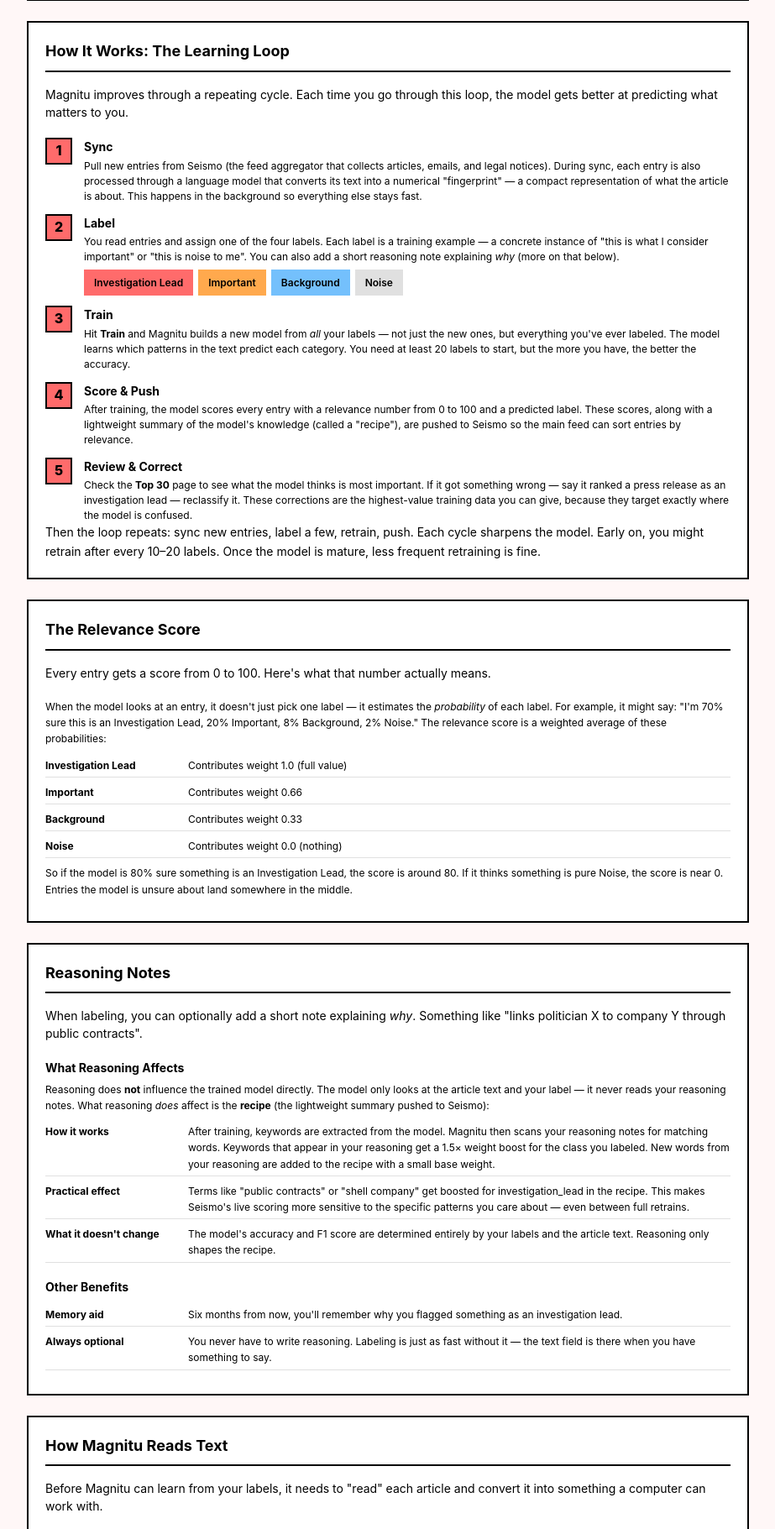
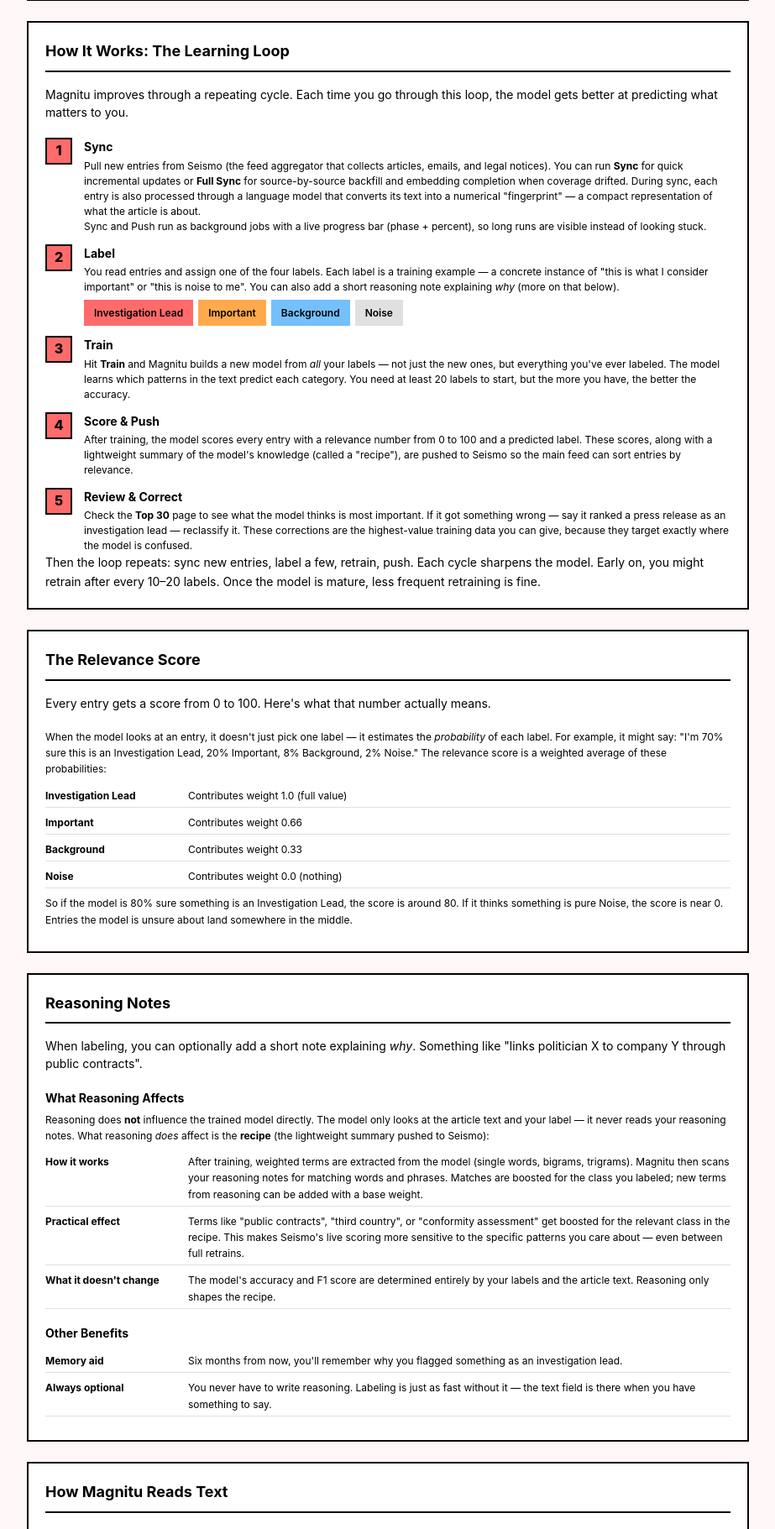
Before and after one commit to hektopascal2026/magnitu, a FastAPI app: page /about in a window 1280 px wide. Shown: the part 665-2486 px from the top of the page at 84% size, without its empty margins (178-1101 px from the left). Run offline with FastAPI, Linux system fonts and the light colour scheme; data that the repository does not hold is empty.

Commit message:
Document current workflow updates and harden full sync progress.
Add README/about guidance for full sync, background progress, and phrase-aware recipe behavior, and prevent full sync from appearing stuck by separating pull and embedding phases with stall detection.

Made-with: Cursor

```diff
--- a/main.py
+++ b/main.py
@@ -126,21 +126,41 @@ def _sync_pull_impl(full: bool, progress_cb=None) -> dict:
             limit = max(1000, expected + 250)
             if progress_cb:
                 progress_cb(10 + idx * 20, "Pulling {} entries...".format(entry_type))
-            fetched = sync.pull_entries(entry_type=entry_type, limit=limit)
+            # In full mode, pull all entry types first. Embeddings are handled in
+            # explicit rounds below so progress can be reported consistently.
+            fetched = sync.pull_entries(
+                entry_type=entry_type,
+                limit=limit,
+                compute_embeddings=False,
+            )
             entries_by_type[entry_type] = fetched
             count += fetched
 
         if get_config().get("model_architecture") == "transformer":
             # Keep running embedding pass until no missing entries remain.
+            prev_missing = None
+            stalled_rounds = 0
             while db.get_entries_without_embeddings(limit=1):
+                missing_now = len(db.get_entries_without_embeddings(limit=5000))
                 if progress_cb:
-                    missing_now = len(db.get_entries_without_embeddings(limit=5000))
                     progress_cb(
                         min(90, 70 + embedding_rounds * 4),
                         "Computing embeddings ({} missing)...".format(missing_now)
                     )
                 sync._compute_pending_embeddings()
                 embedding_rounds += 1
+                missing_after = len(db.get_entries_without_embeddings(limit=5000))
+                if prev_missing is not None and missing_after >= prev_missing:
+                    stalled_rounds += 1
+                else:
+                    stalled_rounds = 0
+                prev_missing = missing_after
+                if stalled_rounds >= 2:
+                    logger.warning(
+                        "Full sync embedding rounds stalled at %d missing entries; stopping early.",
+                        missing_after,
+                    )
+                    break
                 if embedding_rounds >= 25:
                     break
     else:
--- a/templates/about.html
+++ b/templates/about.html
@@ -47,7 +47,8 @@
             <div class="about-step-number">1</div>
             <div class="about-step-body">
                 <h3>Sync</h3>
-                <p>Pull new entries from Seismo (the feed aggregator that collects articles, emails, and legal notices). {% if architecture == 'transformer' %}During sync, each entry is also processed through a language model that converts its text into a numerical "fingerprint" — a compact representation of what the article is about. This happens in the background so everything else stays fast.{% else %}New entries land in your local queue, ready for you to review.{% endif %}</p>
+                <p>Pull new entries from Seismo (the feed aggregator that collects articles, emails, and legal notices). You can run <strong>Sync</strong> for quick incremental updates or <strong>Full Sync</strong> for source-by-source backfill and embedding completion when coverage drifted. {% if architecture == 'transformer' %}During sync, each entry is also processed through a language model that converts its text into a numerical "fingerprint" — a compact representation of what the article is about.{% else %}New entries land in your local queue, ready for you to review.{% endif %}</p>
+                <p>Sync and Push run as background jobs with a live progress bar (phase + percent), so long runs are visible instead of looking stuck.</p>
             </div>
         </div>
         <div class="about-step">
@@ -129,11 +130,11 @@
         <div class="about-detail-grid">
             <div class="about-detail">
                 <span class="about-detail-label">How it works</span>
-                <span class="about-detail-value">After training, keywords are extracted from the model. Magnitu then scans your reasoning notes for matching words. Keywords that appear in your reasoning get a 1.5&times; weight boost for the class you labeled. New words from your reasoning are added to the recipe with a small base weight.</span>
+                <span class="about-detail-value">After training, weighted terms are extracted from the model (single words, bigrams, trigrams). Magnitu then scans your reasoning notes for matching words and phrases. Matches are boosted for the class you labeled; new terms from reasoning can be added with a base weight.</span>
             </div>
             <div class="about-detail">
                 <span class="about-detail-label">Practical effect</span>
-                <span class="about-detail-value">Terms like "public contracts" or "shell company" get boosted for investigation_lead in the recipe. This makes Seismo's live scoring more sensitive to the specific patterns you care about — even between full retrains.</span>
+                <span class="about-detail-value">Terms like "public contracts", "third country", or "conformity assessment" get boosted for the relevant class in the recipe. This makes Seismo's live scoring more sensitive to the specific patterns you care about — even between full retrains.</span>
             </div>
             <div class="about-detail">
                 <span class="about-detail-label">What it doesn't change</span>
@@ -206,7 +207,7 @@
     <div class="about-section">
         <h3>Training: From Understanding to Judgment</h3>
         <p>Every time you hit Train, Magnitu builds a brand-new classifier from scratch using all your labels. Nothing is carried over from the previous version — the model is rebuilt from the ground up so it always reflects your latest judgments.</p>
-        <p>The classifier itself is a Logistic Regression — a well-understood statistical method that learns to draw boundaries between the four label categories. It's fast to train (seconds, not hours) and works well even with a few hundred labels.</p>
+        <p>{% if architecture == 'transformer' %}The classifier head is an MLP (multi-layer perceptron) trained on cached transformer embeddings. For Seismo recipe export, Magnitu also trains a lighter TF-IDF student to distill the transformer's decisions into weighted text features.{% else %}The classifier is Logistic Regression trained on TF-IDF text features and source features.{% endif %}</p>
     </div>
 </div>
 
@@ -216,8 +217,9 @@
     <p class="section-desc">Magnitu's model runs on your machine in Python. But Seismo (the feed aggregator where you actually read entries) runs PHP on a web server. It can't run the model directly. This is where the recipe comes in.</p>
 
     <div class="about-section">
-        <p>After training, Magnitu translates the model's knowledge into a lightweight <strong>recipe</strong> — a list of keywords with weights for each class. For example, the word "investigation" might have a high weight for the investigation_lead class, while "press release" has a high weight for noise.</p>
+        <p>After training, Magnitu translates the model's knowledge into a lightweight <strong>recipe</strong> — a list of weighted text features for each class (single words plus phrase patterns). For example, "investigation" might push toward investigation_lead, while procedural phrases can push toward noise.</p>
         <p>This recipe is pushed to Seismo in JSON format. Seismo's PHP engine then uses it to score new entries in real time — matching words from each article against the recipe's keywords and computing a score. It's a simplified approximation of the full model, but it runs in milliseconds without needing Python.</p>
+        <p>The exported recipe now keeps both strong <strong>positive</strong> and strong <strong>negative</strong> signals per class. This acts as both accelerator and brake in Seismo scoring, reducing common false positives.</p>
 
         {% if architecture == 'transformer' %}
         <div class="about-section">
@@ -359,8 +361,8 @@
     </div>
 
     <div class="about-section">
-        <h3>Focused Labeling in Magnitu Mini</h3>
-        <p>Magnitu Mini has a <strong>source filter</strong> (All / Legislation / News) in the top bar. Switch to "Legislation" to label only Lex items. This lets you efficiently build up the training data the model needs — without wading through RSS articles in between.</p>
+        <h3>Focused Labeling for Legislation</h3>
+        <p>Magnitu Mini and the main Label page both have a <strong>source filter</strong> (All / Legislation / News). Switch to "Legislation" to label only Lex items. This lets you efficiently build up the training data the model needs — without wading through RSS articles in between.</p>
         <p>A target of 50–100 labeled legislation items (with reasoning notes on the important ones) is enough for the model to start distinguishing Swiss-relevant legislation from EU-internal housekeeping. The existing four labels map directly:</p>
         <div class="about-detail-grid">
             <div class="about-detail">
@@ -380,6 +382,11 @@
                 <span class="about-detail-value">EU-internal procedure, unrelated sector, or administrative routine with no Swiss angle.</span>
             </div>
         </div>
+    </div>
+
+    <div class="about-section">
+        <h3>Dashboard Phrase Signals</h3>
+        <p>The Dashboard now shows a <strong>Learned Legal Patterns</strong> panel with positive Swiss-impact signals and procedural/noise signals from the active recipe. Use it as a quick sanity check after training and push: if the patterns look off, label a few counterexamples and retrain.</p>
     </div>
 </div>
 
@@ -650,7 +657,7 @@
             <strong>Check the Dashboard.</strong> Watch accuracy and F1 score climb across model versions. If a class has very few labels, focus your next session on it.
         </div>
         <div class="about-tip">
-            <strong>Use the Legislation filter.</strong> In Magnitu Mini, switch to "Legislation" to label only Lex items. Write reasoning notes explaining the Swiss angle — the model can't see it in the legal text alone.
+            <strong>Use the Legislation filter.</strong> In Magnitu Mini or on the main Label page, switch to "Legislation" to label only Lex items. Write reasoning notes explaining the Swiss angle — the model can't see it in the legal text alone.
         </div>
     </div>
 </div>
```
Also changed, not shown: sync.py (+7 -2 lines), README.md (added).
